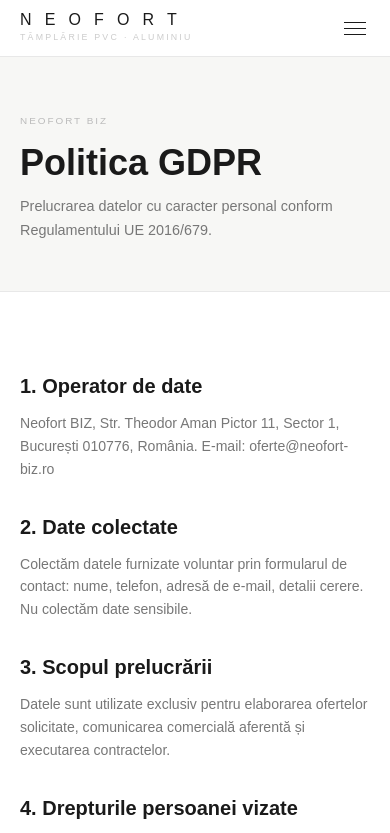
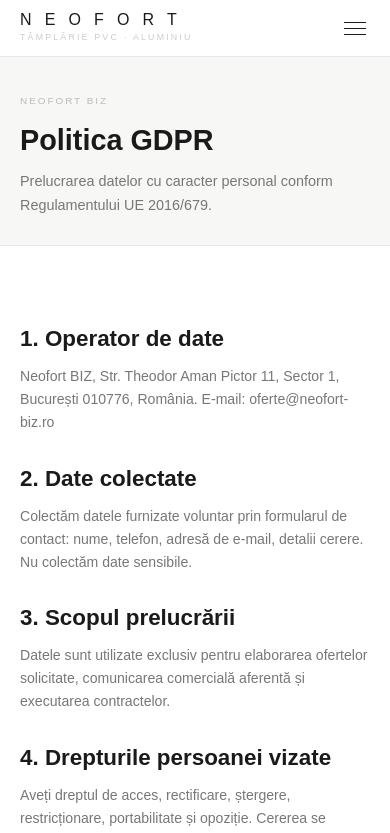
Before and after one commit to neofortbiz/neofort, a Next.js app: page /de/gdpr in a window 390 px wide. Shown: the top 833 px of the page. Built offline with nearby package versions, Linux system fonts and the light colour scheme.

Commit message:
fix titluri mobile + 21 ani

```diff
--- a/app/[locale]/despre/page.js
+++ b/app/[locale]/despre/page.js
@@ -14,7 +14,7 @@
         <div className="container mx-auto px-6">
           <span className="sec-label">Neofort BIZ</span>
           <h1 className="font-condensed text-4xl md:text-5xl font-semibold text-primary mb-3">Despre noi</h1>
-          <p className="text-[0.9rem] text-muted max-w-xl">20 ani de experiență neîntreruptă în tâmplărie PVC și aluminiu.</p>
+          <p className="text-[0.9rem] text-muted max-w-xl">21 ani de experiență neîntreruptă în tâmplărie PVC și aluminiu.</p>
         </div>
       </div>
 
--- a/app/[locale]/servicii/page.js
+++ b/app/[locale]/servicii/page.js
@@ -47,7 +47,7 @@
   {
     id:'04', slug:'montaj', color:'#4a7c59',
     title:'Montaj profesional',
-    short:'Echipe specializate cu experiență de peste 20 ani. Garanție completă.',
+    short:'Echipe specializate cu experiență de peste 21 ani. Garanție completă.',
     desc:'Executăm montaje cu profesioniști cu vastă experiență în domeniu. Garantăm calitatea montajelor de tâmplărie la orice nivel de complexitate. Montajul include izolarea perimetrală cu bandă precomprimată, precadre și folii antivapori.',
     specs:[
       ['Experiență','20+ ani echipe specializate'],
@@ -90,7 +90,7 @@
           <div className="grid grid-cols-1 md:grid-cols-2 gap-12 items-center">
             <div>
               <span className="sec-label">De ce să alegi Neofort?</span>
-              <h2 className="font-condensed text-3xl font-semibold text-primary mb-4">Suntem pe piață de 20 ani cu activitate neîntreruptă</h2>
+              <h2 className="font-condensed text-3xl font-semibold text-primary mb-4">Suntem pe piață de 21 ani cu activitate neîntreruptă</h2>
               <p className="text-[0.88rem] text-muted leading-relaxed">
                 Peste 50% din comenzi vin din recomandări sau de la clienți care revin constant. Implementăm cele mai noi și performante soluții tehnice. Executăm lucrări cu grad mare de complexitate și îmbunătățim permanent raportul calitate–utilitate–preț.
               </p>
--- a/app/globals.css
+++ b/app/globals.css
@@ -284,3 +284,27 @@
     text-align: center;
   }
 }
+
+/* ── TITLURI MOBILE ── */
+@media (max-width: 768px) {
+  .page-header h1,
+  .font-condensed.text-4xl,
+  .font-condensed.text-5xl,
+  .font-condensed.text-6xl {
+    font-size: 1.8rem !important;
+    line-height: 1.2 !important;
+  }
+  .font-condensed.text-3xl {
+    font-size: 1.5rem !important;
+  }
+  .font-condensed.text-2xl {
+    font-size: 1.3rem !important;
+  }
+  h1, h2 {
+    font-size: clamp(1.4rem, 5vw, 2rem) !important;
+    line-height: 1.2 !important;
+  }
+  .page-header {
+    padding: 36px 0 28px !important;
+  }
+}
```
